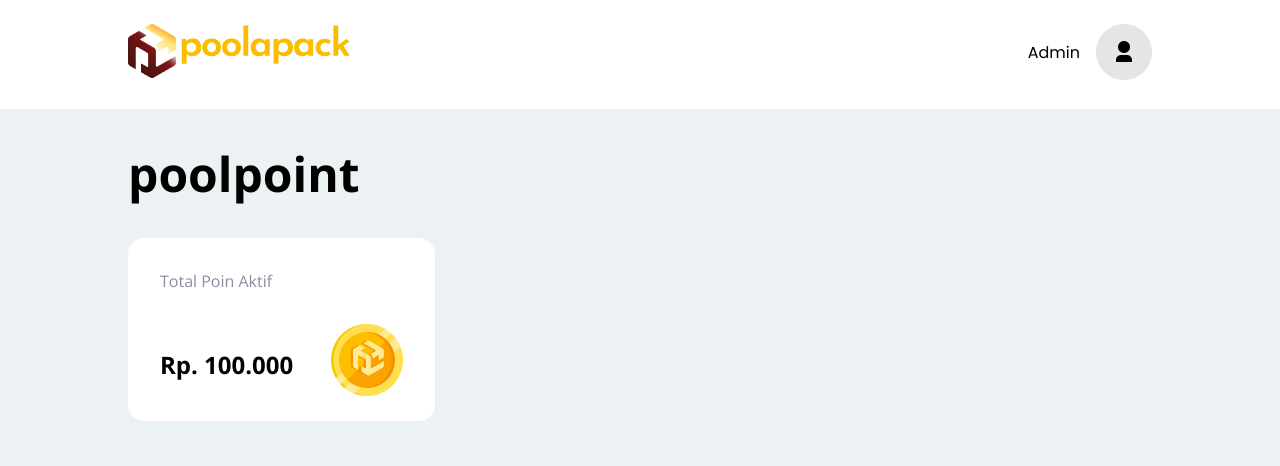
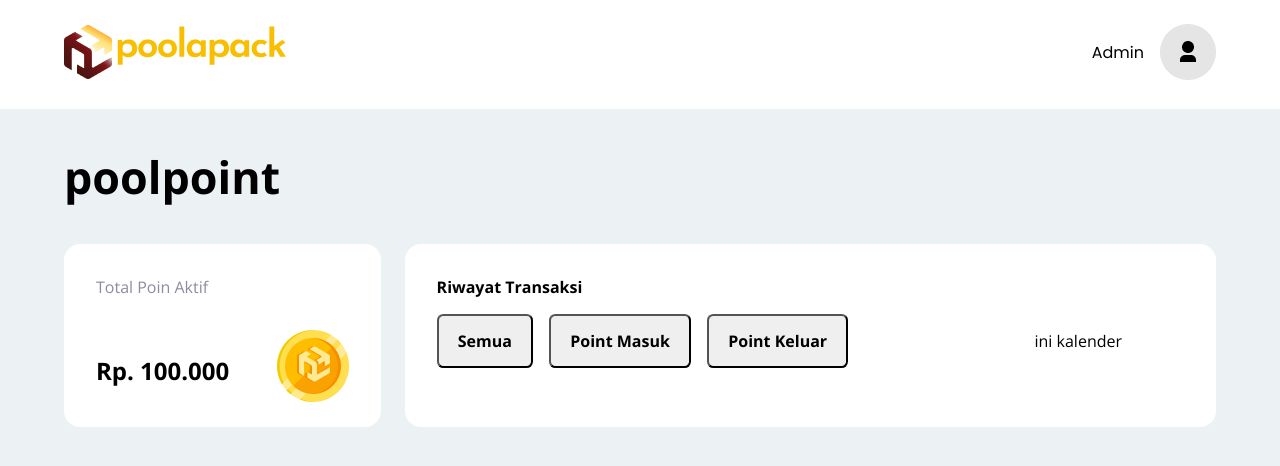
Before and after one commit to rizkygusna/poolapack-poolpoint, a React (Create React App) app: page / in a window 1280 px wide. Shown: the top 466 px of the page. Built offline with nearby package versions, Linux system fonts and the light colour scheme.

Commit message:
Add history section

```diff
--- /dev/null
+++ b/src/History.js
@@ -0,0 +1,17 @@
+const History = () => {
+  return (
+    <section className='history'>
+      <p className='bold'>Riwayat Transaksi</p>
+      <div className='history-filter'>
+        <div className='history-filter-category'>
+          <button>Semua</button>
+          <button>Point Masuk</button>
+          <button>Point Keluar</button>
+        </div>
+        <p>ini kalender</p>
+      </div>
+    </section>
+  );
+};
+
+export default History;
--- a/src/Main.js
+++ b/src/Main.js
@@ -1,10 +1,15 @@
 import Poolpoint from './Poolpoint';
+import History from './History';
 
 const Main = () => {
   return (
-    <main className='container'>
-      <Poolpoint />
-    </main>
+    <div className='container'>
+      <h2>poolpoint</h2>
+      <main>
+        <Poolpoint />
+        <History />
+      </main>
+    </div>
   );
 };
 
--- a/src/Navbar.js
+++ b/src/Navbar.js
@@ -4,7 +4,7 @@ import user from './assets/user.png';
 const Navbar = () => {
   return (
     <header>
-      <div className='container d-flex'>
+      <div className='container'>
         <a className='logo' href='#'>
           <img src={logo} alt='conquering responsive logo' />
         </a>
--- a/src/Poolpoint.js
+++ b/src/Poolpoint.js
@@ -2,18 +2,17 @@ import coin from './assets/coin.png';
 
 const Poolpoint = () => {
   return (
-    <div className='poolpoint'>
-      <h1>poolpoint</h1>
+    <section className='poolpoint'>
       <div className='poolpoint-detail'>
         <p>Total Poin Aktif</p>
-        <div className='poolpoint-amount d-flex'>
+        <div className='poolpoint-amount'>
           <h3>Rp. 100.000</h3>
           <div className='coin'>
             <img src={coin} alt='coin' />
           </div>
         </div>
       </div>
-    </div>
+    </section>
   );
 };
 
--- a/src/index.css
+++ b/src/index.css
@@ -28,27 +28,38 @@ h3 {
   font-size: 1.5rem;
 }
 
+button {
+  font-family: 'Open Sans', sans-serif;
+  font-size: 1rem;
+  font-weight: bold;
+  padding: 0.6em 1.2em;
+  border-radius: 0.4em;
+}
+
 img {
   max-width: 100%;
 }
 
+.bold {
+  font-weight: bold;
+}
+
 .container {
-  width: 80%;
-  max-width: 1200px;
+  width: 90%;
+  max-width: 1400px;
   margin: 0 auto;
 }
 
-.d-flex {
-  display: flex;
-  justify-content: space-between;
-}
+/* HEADER SECTION */
 
 header {
   background-color: #fff;
   padding: 1.5em 0;
 }
 
-header.row {
+header .container {
+  display: flex;
+  justify-content: space-between;
   align-items: center;
 }
 
@@ -61,11 +72,19 @@ header.row {
   font-family: 'Poppins';
 }
 
-.poolpoint {
-  width: 30%;
+/* MAIN SECTION */
+
+main {
+  display: flex;
+  gap: 1.5rem;
 }
 
-.poolpoint-detail {
+.poolpoint {
+  width: 40%;
+}
+
+.poolpoint-detail,
+.history {
   display: flex;
   flex-direction: column;
   background-color: #fff;
@@ -78,5 +97,26 @@ header.row {
 }
 
 .poolpoint-amount {
+  display: flex;
+  justify-content: space-between;
   margin-top: 1em;
 }
+
+.history {
+  width: 100%;
+}
+
+.history-filter {
+  display: flex;
+  justify-content: space-between;
+}
+
+.history-filter p {
+  width: 20%;
+}
+
+.history-filter-category {
+  display: flex;
+  justify-content: space-between;
+  gap: 1em;
+}
```
